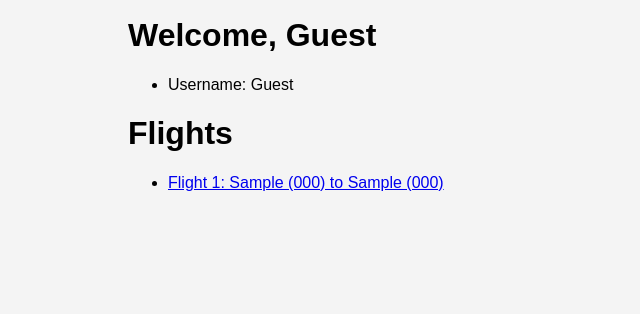
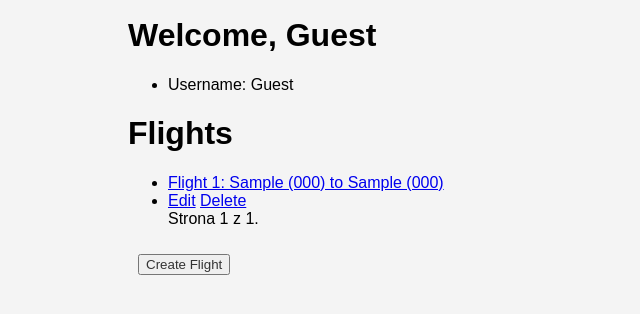
Before and after one commit to xwasu/airline-project, a Django app: page /flights/ in a window 1280 px wide. Shown: the part 137-451 px from the top of the page, without its empty margins (0-640 px from the left). Run offline with Django 4.2, Linux system fonts and the light colour scheme; tables that the repository leaves empty hold one stand-in row (values such as "Sample post").

Commit message:
Create, update, delete for all objects and pagination for all lists

```diff
--- a/flights/templates/flights/flight.html
+++ b/flights/templates/flights/flight.html
@@ -45,6 +45,11 @@
 
     </br>
 
+    <button><a href="{% url 'create_flight' %}">Create Flight</a></button>
+
+    </br>
+    </br>
+
     <button><a href="{% url 'index' %}">Back to Flight List</a></button>
 
     </br>
--- a/flights/templates/flights/index.html
+++ b/flights/templates/flights/index.html
@@ -22,10 +22,30 @@
                     Flight {{ flight.id }}: {{ flight.origin }} to {{ flight.destination }}
                 </a>
             </li>
+            <li>
+                <a href="{% url 'update_flight' flight.id %}">Edit</a>
+                <a href="{% url 'delete_flight' flight.id %}">Delete</a>
+            </li>
         {% endfor %}
 
-        {% if message %}
-            <div>{{ message }}</div>
-        {% endif %}
+        <div class="pagination">
+            <span class="step-links">
+                {% if flights.has_previous %}
+                    <a href="?page=1">pierwsza</a>
+                    <a href="?page={{ flights.previous_page_number }}">poprzednia</a>
+                {% endif %}
+
+                <span class="current">
+                    Strona {{ flights.number }} z {{ flights.paginator.num_pages }}.
+                </span>
+
+                {% if flights.has_next %}
+                    <a href="?page={{ flights.next_page_number }}">następna</a>
+                    <a href="?page={{ flights.paginator.num_pages }}">ostatnia</a>
+                {% endif %}
+            </span>
+        </div>
     </ul>
+
+    <button><a href="{% url 'create_flight' %}">Create Flight</a></button>
 {% endblock %}
--- a/flights/urls.py
+++ b/flights/urls.py
@@ -12,7 +12,14 @@ urlpatterns = [
     path("<int:flight_id>", views.flight, name="flight"),
     path("<int:flight_id>/book", views.book, name="book"),
     path("<int:flight_id>/unbook", views.unbook, name="unbook"),
+    path('airports/create/', views.create_airport, name='create_airport'),
+    path('airports/<int:airport_id>/update/', views.update_airport, name='update_airport'),
+    path('airports/<int:airport_id>/delete/', views.delete_airport, name='delete_airport'),
     path('passengers/create/', views.create_passenger, name='create_passenger'),
+    path('passengers/<int:passenger_id>/update/', views.update_passenger, name='update_passenger'),
     path('passengers/<int:passenger_id>/delete/', views.delete_passenger, name='delete_passenger'),
-    path('passengers/<int:passenger_id>/update/', views.update_passenger, name='update_passenger'),
+    path('create/', views.create_flight, name='create_flight'),
+    path('<int:flight_id>/update/', views.update_flight, name='update_flight'),
+    path('<int:flight_id>/delete/', views.delete_flight, name='delete_flight'),
+
 ]
--- a/flights/views.py
+++ b/flights/views.py
@@ -4,15 +4,27 @@ from django.http import HttpResponseRedirect, Http404
 from django.urls import reverse
 from django.core.exceptions import ValidationError
 from django.contrib.auth.decorators import login_required
+from django.core.paginator import Paginator, EmptyPage, PageNotAnInteger
 
 from .models import Flight, Passenger, Airport
-from .forms import PassengerForm, RegistrationForm
+from .forms import AirportForm, PassengerForm, FlightForm, RegistrationForm
 
 
 # Create your views here.
 def index(request):
+    flight_list = Flight.objects.all()
+    page = request.GET.get('page', 1)
+
+    paginator = Paginator(flight_list, 3)
+    try:
+        flights_paginated = paginator.page(page)
+    except PageNotAnInteger:
+        flights_paginated = paginator.page(1)
+    except EmptyPage:
+        flights_paginated = paginator.page(paginator.num_pages)
+
     return render(request, "flights/index.html", {
-        "flights": Flight.objects.all()
+        "flights": flights_paginated
     })
 
 def login_view(request):
@@ -51,15 +63,38 @@ def registration(request):
     })
 
 def airports(request):
+    airport_list = Airport.objects.all()
+    page = request.GET.get('page', 1)
+
+    paginator = Paginator(airport_list, 3)
+    try:
+        airports_paginated = paginator.page(page)
+    except PageNotAnInteger:
+        airports_paginated = paginator.page(1)
+    except EmptyPage:
+        airports_paginated = paginator.page(paginator.num_pages)
+
     return render(request, "flights/airports.html", {
-        "airports": Airport.objects.all()
+        "airports": airports_paginated
     })
 
 def passengers(request):
     if not request.user.is_authenticated:
         return HttpResponseRedirect(reverse("login"))
+
+    passenger_list = Passenger.objects.all()
+    page = request.GET.get('page', 1)
+
+    paginator = Paginator(passenger_list, 3)
+    try:
+        passengers_paginated = paginator.page(page)
+    except PageNotAnInteger:
+        passengers_paginated = paginator.page(1)
+    except EmptyPage:
+        passengers_paginated = paginator.page(paginator.num_pages)
+
     return render(request, "flights/passengers.html", {
-        "passengers": Passenger.objects.all()
+        "passengers": passengers_paginated
     })
 
 def flight(request, flight_id):
@@ -74,7 +109,6 @@ def flight(request, flight_id):
         "non_passengers": Passenger.objects.exclude(flights=flight).all()
     })
 
-@login_required
 def book(request, flight_id):
     if not request.user.is_authenticated:
         raise Http404("You don't have permission to unbook this passenger.")
@@ -85,7 +119,6 @@ def book(request, flight_id):
         passenger.flights.add(flight)
         return HttpResponseRedirect(reverse("flight", args=(flight_id,)))
 
-@login_required
 def unbook(request, flight_id):
     if not request.user.is_authenticated:
         raise Http404("You don't have permission to unbook this passenger.")
@@ -95,6 +128,56 @@ def unbook(request, flight_id):
         passenger = Passenger.objects.get(pk=int(request.POST["passenger"]))
         passenger.flights.remove(flight)
         return HttpResponseRedirect(reverse("flight", args=(flight_id,)))
+
+def create_airport(request):
+    if not request.user.is_authenticated:
+        return HttpResponseRedirect(reverse("login"))
+
+    if request.method == "POST":
+        form = AirportForm(request.POST)
+        if form.is_valid():
+            form.save()
+            return HttpResponseRedirect(reverse("airports"))
+    else:
+        form = AirportForm()
+
+    return render(request, "flights/create_airport.html", {
+        "form": form,
+    })
+
+def update_airport(request, airport_id):
+    if not request.user.is_authenticated:
+        return HttpResponseRedirect(reverse("login"))
+
+    try:
+        airport = Airport.objects.get(pk=airport_id)
+    except (Airport.DoesNotExist, ValueError, ValidationError):
+        raise Http404("Airport does not exist or invalid airport_id.")
+
+    if request.method == "POST":
+        form = AirportForm(request.POST, instance=airport)
+        if form.is_valid():
+            form.save()
+            return HttpResponseRedirect(reverse("airports"))
+    else:
+        form = AirportForm(instance=airport)
+
+    return render(request, "flights/update_airport.html", {
+        "form": form,
+        "airport": airport,
+    })
+
+def delete_airport(request, airport_id):
+    if not request.user.is_authenticated:
+        return HttpResponseRedirect(reverse("login"))
+
+    try:
+        airport = Airport.objects.get(pk=airport_id)
+    except (Airport.DoesNotExist, ValueError, ValidationError):
+        raise Http404("Airport does not exist or invalid airport_id.")
+
+    airport.delete()
+    return HttpResponseRedirect(reverse("airports"))
 
 def create_passenger(request):
     if not request.user.is_authenticated:
@@ -145,3 +228,54 @@ def delete_passenger(request, passenger_id):
 
     passenger.delete()
     return HttpResponseRedirect(reverse("passengers"))
+
+def create_flight(request):
+    if not request.user.is_authenticated:
+        return HttpResponseRedirect(reverse("login"))
+
+    if request.method == "POST":
+        form = FlightForm(request.POST)
+        if form.is_valid():
+            form.save()
+            return HttpResponseRedirect(reverse("index"))
+    else:
+        form = FlightForm()
+
+    return render(request, "flights/create_flight.html", {
+        "form": form,
+    })
+
+def update_flight(request, flight_id):
+    if not request.user.is_authenticated:
+        return HttpResponseRedirect(reverse("login"))
+
+    try:
+        flight = Flight.objects.get(pk=flight_id)
+    except (Flight.DoesNotExist, ValueError, ValidationError):
+        raise Http404("Flight does not exist or invalid flight_id.")
+
+    if request.method == "POST":
+        form = FlightForm(request.POST, instance=flight)
+        if form.is_valid():
+            form.save()
+            return HttpResponseRedirect(reverse("index"))
+    else:
+        form = FlightForm(instance=flight)
+
+    return render(request, "flights/update_flight.html", {
+        "form": form,
+        "flight": flight,
+    })
+
+
+def delete_flight(request, flight_id):
+    if not request.user.is_authenticated:
+        return HttpResponseRedirect(reverse("login"))
+
+    try:
+        flight = Flight.objects.get(pk=flight_id)
+    except (Flight.DoesNotExist, ValueError, ValidationError):
+        raise Http404("Flight does not exist or invalid flight_id.")
+
+    flight.delete()
+    return HttpResponseRedirect(reverse("index"))
```
Also changed, not shown: flights/forms.py (+11 -1 lines), flights/templates/flights/airports.html (+25 -0 lines), flights/templates/flights/create_airport.html (added, +12 -0 lines), flights/templates/flights/create_flight.html (added, +12 -0 lines), flights/templates/flights/passengers.html (+18 -0 lines), flights/templates/flights/update_airport.html (added, +12 -0 lines), flights/templates/flights/update_flight.html (added, +12 -0 lines).
